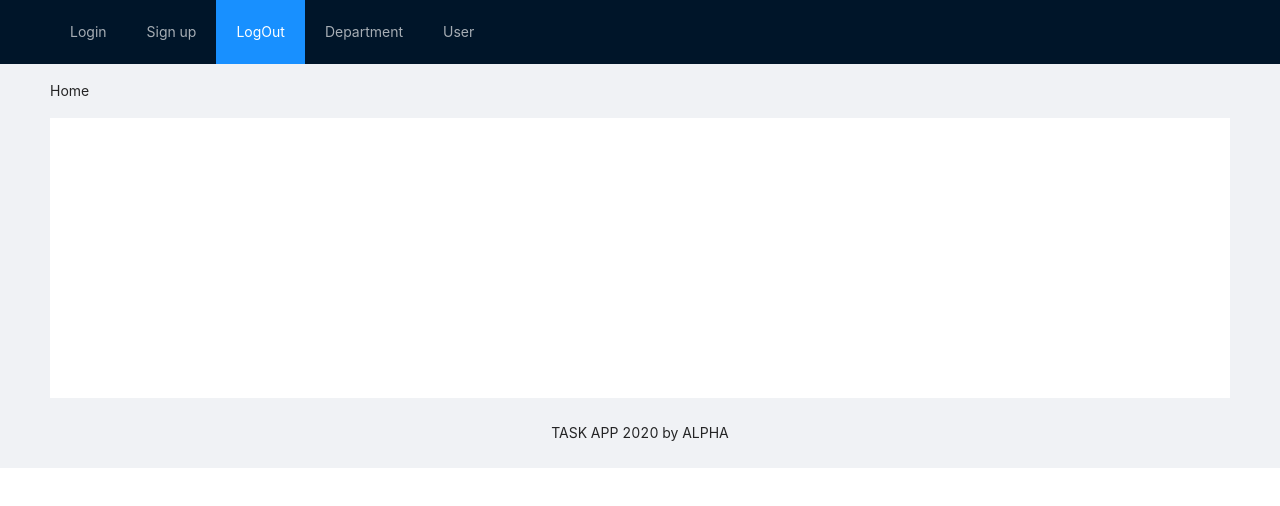
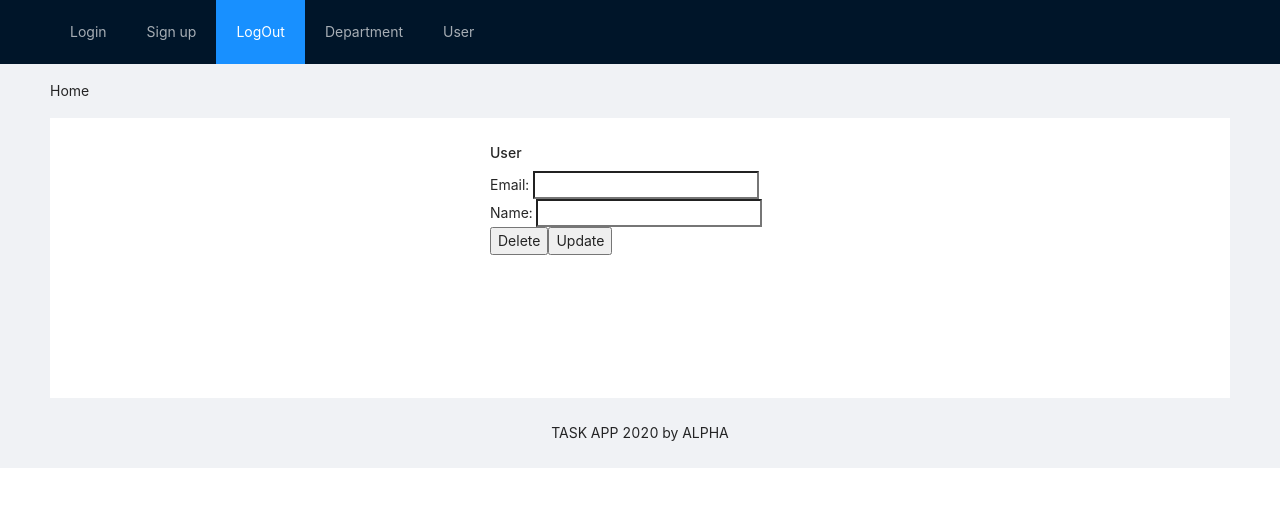
Before and after one commit to una-eif509-desarrolloweb-20G01/webdev-project-frontend-alpha, a React (Create React App) app: page /edit_user/0 in a window 1280 px wide. Shown: the top 506 px of the page. Built offline with nearby package versions, Linux system fonts and the light colour scheme; no server answers.

Commit message:
edituser

```diff
--- a/src/App.js
+++ b/src/App.js
@@ -13,6 +13,7 @@ import AddDepartment from "./components/AddDepartment";
 import EditDepartment from "./components/EditDepartment";
 import Signup from "./components/Signup";
 import User from "./components/User";
+import EditUser from "./components/EditUser";
 function App() {
     const {Header, Content, Footer} = Layout;
     const [currentUser, setCurrentUser] = useState(undefined);
@@ -81,6 +82,7 @@ function App() {
             <Route exact path="/add_department" component={AddDepartment}/>
             <Route exact path="/edit_department/:id" component={EditDepartment}/>
             <Route exact path="/user" component={User}/>
+            <Route exact path="/edit_user/:id" component={EditUser}/>
             <Route exact path="/signup" component={Signup}/>
     </Switch>
     </div>
--- /dev/null
+++ b/src/components/EditUser.js
@@ -0,0 +1,100 @@
+import React, { useState, useEffect } from "react";
+import UserService from "../services/user.service";
+
+const EditDepartment = props => {
+    const initialDepartmentState = {
+        id_department: null,
+        department_name: ""
+    };
+    const [currentUser, setcurrentUser] = useState(initialDepartmentState);
+    const [message, setMessage] = useState("");
+
+    const [error, setError, submitted, setSubmitted] = useState(false);
+
+    const getUser = id => {
+        UserService.get(id)
+            .then(response => {
+                setcurrentUser(response.data);
+                console.log(response.data);
+            })
+            .catch(e => {
+                console.log(e);
+            });
+    };
+
+    useEffect(() => {
+        getUser(props.match.params.id);
+    }, [props.match.params.id]);
+
+    const handleInputChange = event => {
+        const { email, value } = event.target;
+        setcurrentUser({ ...currentUser, [email]: value });
+    };
+
+
+
+    const updateUser = () => {
+        UserService.update(currentUser.id_user, currentUser)
+            .then(response => {
+                console.log(response.data);
+                setMessage("The User was updated successfully!");
+            })
+            .catch(e => {
+                console.log(e);
+            });
+    };
+
+    const deleteUser = () => {
+        UserService.remove(currentUser.id_user)
+            .then(response => {
+                console.log(response.data);
+
+            })
+            .catch(e => {
+                console.log(e);
+            });
+    };
+
+    return (
+        <div>
+        {currentUser ? (
+                <div className="edit-form">
+                <h4>User</h4>
+                <form>
+                <div className="form-group">
+            <label htmlFor="user_email">Email: </label>
+            <input type="text" className="form-control" id="user_email" name="user_email" value={currentUser.email} onChange={handleInputChange} />
+
+            <label htmlFor="user_name">Name: </label>
+            <input type="text" className="form-control" id="user_name" name="user_name" value={currentUser.name} onChange={handleInputChange} />
+    </div>
+
+
+
+    </form>
+
+
+<button className="badge badge-danger mr-2" onClick={deleteUser}>
+        Delete
+        </button>
+
+        <button
+    type="submit"
+    className="badge badge-success"
+    onClick={updateUser}
+        >
+        Update
+        </button>
+        <p>{message}</p>
+        </div>
+) : (
+    <div>
+    <br />
+    <p>Please click on a User...</p>
+    </div>
+)}
+</div>
+    );
+};
+
+export default EditDepartment;
--- a/src/components/User.js
+++ b/src/components/User.js
@@ -8,7 +8,10 @@ import Login from "./Login";
 const initialUserListState = [
     {
         "id_user": 0,
-        "email": ""
+        "email": "",
+        "firstname" : "",
+        "lastname": "",
+         "username": ""
     }
 ];
 
@@ -67,17 +70,7 @@ const User = (props) => {
     };
 
     return (
-     /*   <div>
-            <Link to={"/add_department"}>
-                <Button type="primary" htmlType="button">
-                    Add
-                </Button>
-            </Link>
-            <Table rowKey={department => userList.id_department} columns={columns} dataSource={userList}/>
-            {error ? (
-                <Alert message="Error in the system. Try again later." type="error" showIcon closable/>
-            ) : null}
-        </div>*/
+
 
         <div className="list row">
 
@@ -106,19 +99,18 @@ const User = (props) => {
     <div className="col-md-6">
         {currentUser ? (
                 <div>
-                <h4>ID</h4>
+                <h4>User Details</h4>
                 <div>
-                <label>
-                <strong>Email:</strong>
-        </label>{" "}
-    {currentUser.id_user}
+                <label><strong>Email:</strong></label>{" "}{currentUser.email}
+
+                <label><strong>First Name:</strong></label>{" "}{currentUser.firstname}
+
+
+                <label><strong>Last Name:</strong></label>{" "}{currentUser.lastname}
+
+                <label><strong>Username:</strong></label>{" "}{currentUser.username}
 </div>
-    <div>
-    <label>
-    <strong>Description:</strong>
-    </label>{" "}
-    {currentUser.email}
-</div>
+
 
 
     <Link
```
